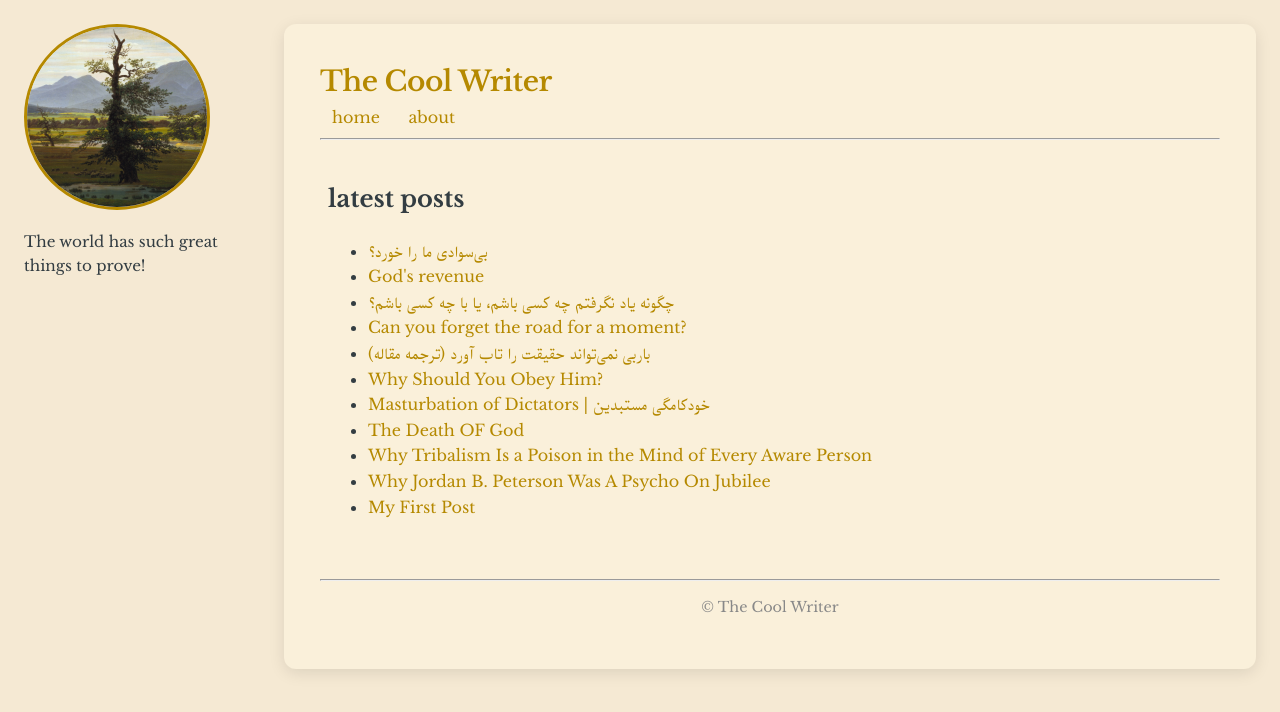
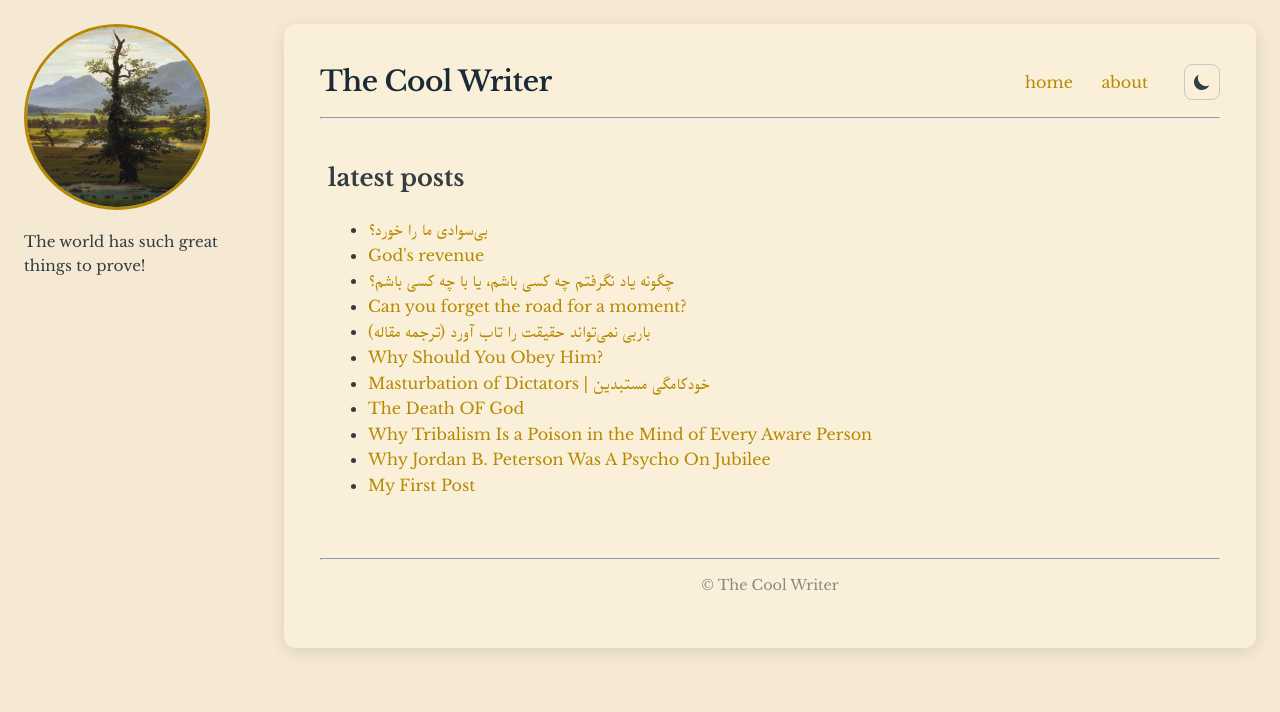
Before and after one commit to mahdikarimi1386339/mahdikarimi1386339.github.io, a Jekyll site: the page built from index.md, in a window 1280 px wide. Shown: the top 712 px of the page. Built offline with Jekyll 4.4.1, drawn with Linux system fonts in a browser that asks for light colours; some web fonts are replaced.

Commit message:
adding twilwind button

```diff
--- a/_includes/header.html
+++ b/_includes/header.html
@@ -1,10 +1,20 @@
-<header>
+<header class="main-header">
+    <div class="header-content">
         <h1>
-        <a href="{{ '/' | relative_url }}">{{ site.title }}</a>
+            <a id="website_title" href="{{ '/' | relative_url }}">{{ site.title }}</a>
         </h1>
+
+        <div class="nav-wrapper">
             <nav>
                 <a href="{{ '/' | relative_url }}">home</a>
                 <a href="{{ '/about' | relative_url }}">about</a>
             </nav>
+
+            <button id="theme-toggle" type="button" class="theme-btn">
+                <svg id="theme-toggle-dark-icon" class="hidden" viewBox="0 0 20 20" xmlns="http://www.w3.org/2000/svg"><path d="M17.293 13.293A8 8 0 016.707 2.707a8.001 8.001 0 1010.586 10.586z"></path></svg>
+                <svg id="theme-toggle-light-icon" class="hidden" viewBox="0 0 20 20" xmlns="http://www.w3.org/2000/svg"><path d="M10 2a1 1 0 011 1v1a1 1 0 11-2 0V3a1 1 0 011-1zm4 8a4 4 0 11-8 0 4 4 0 018 0zm-.464 4.95l.707.707a1 1 0 001.414-1.414l-.707-.707a1 1 0 00-1.414 1.414zm2.12-10.607a1 1 0 010 1.414l-.706.707a1 1 0 11-1.414-1.414l.707-.707a1 1 0 011.414 0zM17 11a1 1 0 100-2h-1a1 1 0 100 2h1zm-7 4a1 1 0 011 1v1a1 1 0 11-2 0v-1a1 1 0 011-1zM5.05 6.464A1 1 0 106.465 5.05l-.708-.707a1 1 0 00-1.414 1.414l.707.707zm1.414 8.486l-.707.707a1 1 0 01-1.414-1.414l.707-.707a1 1 0 011.414 1.414zM4 11a1 1 0 100-2H3a1 1 0 000 2h1z"></path></svg>
+            </button>
+        </div>
+    </div>
     <hr />
 </header>
--- a/_layouts/default.html
+++ b/_layouts/default.html
@@ -11,5 +11,45 @@
                 {% include footer.html %}
             </div>
         </div>
+        <!-- scripts for button -->
+        <script>
+            var themeToggleDarkIcon = document.getElementById('theme-toggle-dark-icon');
+            var themeToggleLightIcon = document.getElementById('theme-toggle-light-icon');
+            var themeToggleBtn = document.getElementById('theme-toggle');
+
+            // تغییر آیکون بر اساس وضعیت فعلی
+            if (localStorage.getItem('color-theme') === 'dark' || (!('color-theme' in localStorage) && window.matchMedia('(prefers-color-scheme: dark)').matches)) {
+                themeToggleLightIcon.classList.remove('hidden');
+                document.documentElement.classList.add('dark');
+            } else {
+                themeToggleDarkIcon.classList.remove('hidden');
+                document.documentElement.classList.remove('dark');
+            }
+
+            themeToggleBtn.addEventListener('click', function() {
+                // جابجایی آیکون‌ها
+                themeToggleDarkIcon.classList.toggle('hidden');
+                themeToggleLightIcon.classList.toggle('hidden');
+
+                // جابجایی کلاس Dark در تگ html و ذخیره در LocalStorage
+                if (localStorage.getItem('color-theme')) {
+                    if (localStorage.getItem('color-theme') === 'light') {
+                        document.documentElement.classList.add('dark');
+                        localStorage.setItem('color-theme', 'dark');
+                    } else {
+                        document.documentElement.classList.remove('dark');
+                        localStorage.setItem('color-theme', 'light');
+                    }
+                } else {
+                    if (document.documentElement.classList.contains('dark')) {
+                        document.documentElement.classList.remove('dark');
+                        localStorage.setItem('color-theme', 'light');
+                    } else {
+                        document.documentElement.classList.add('dark');
+                        localStorage.setItem('color-theme', 'dark');
+                    }
+                }
+            });
+        </script>
     </body>
 </html>
--- a/assets/css/style.css
+++ b/assets/css/style.css
@@ -1,35 +1,30 @@
-/* style.css - Enhanced for Jekyll */
-
 :root {
-  /* پالت رنگی بهبودیافته برای خواندن طولانی داستان */
-  /* الهام‌گرفته از Solarized، اما تیره‌تر و با کنتراست بهتر برای راحتی چشم */
-  /* light mode: زمینه گرم‌تر و کمی تیره‌تر برای کاهش خستگی چشم */
-  --bg-body: #f5e9d3;          /* کمی تیره‌تر از #fdf6e3، شبیه کاغذ قدیمی */
-  --bg-container: #faf0da;      /* زمینه اصلی محتوا، گرم و آرامش‌بخش */
-  --text-primary: #333d42;      /* متن اصلی تیره‌تر برای کنتراست بهتر */
-  --text-heading: #1a2b35;      /* عنوان‌ها تیره‌تر و برجسته‌تر */
-  --link-normal: #b58900;       /* طلايی گرم Solarized */
-  --link-hover: #d4a017;        /* هاور روشن‌تر و جذاب‌تر */
+  /* تنظیمات پیش‌فرض (Light Mode) */
+  --bg-body: #f5e9d3;
+  --bg-container: #faf0da;
+  --text-primary: #333d42;
+  --text-heading: #1a2b35;
+  --link-normal: #b58900;
+  --link-hover: #d4a017;
   --border-radius: 12px;
   --shadow: 0 4px 16px rgba(0, 0, 0, 0.1);
   --transition: all 0.25s ease;
   --spacing-sm: 0.75rem;
   --spacing-md: 1.5rem;
   --spacing-lg: 2.5rem;
-  --lines: #c8c8c8;             /* خطوط جداکننده ملایم‌تر */
+  --lines: #c8c8c8;
 }
 
-@media (prefers-color-scheme: dark) {
-  :root {
-    /* dark mode: زمینه تیره‌تر اما نه کاملاً سیاه، متن روشن اما نه سفید خالص برای جلوگیری از خستگی */
-    --bg-body: #00222b;         /* تیره‌تر از #073642، عمیق‌تر و آرام‌تر */
-    --bg-container: #002b36;    /* زمینه اصلی محتوا، شبیه Solarized اما تیره‌تر */
-    --text-primary: #d8d4c8;    /* متن اصلی کمی گرم‌تر و روشن‌تر از سفید (#eee8d5 → روشن‌تر) */
-    --text-heading: #f5f0e0;    /* عنوان‌ها برجسته‌تر و گرم */
-    --link-normal: #b58900;     /* طلايی همان برای ثبات */
-    --link-hover: #ffbf3a;      /* هاور روشن‌تر و انرژی‌بخش‌تر */
-    --lines: #3a4f58;           /* خطوط جداکننده تیره‌تر و هماهنگ */
-  }
+/* این بخش به جای @media قرار می‌گیرد */
+/* وقتی کلاس dark به تگ html اضافه شود، این استایل‌ها اعمال می‌شوند */
+html.dark {
+  --bg-body: #00222b;
+  --bg-container: #002b36;
+  --text-primary: #d8d4c8;
+  --text-heading: #f5f0e0;
+  --link-normal: #b58900;
+  --link-hover: #ffbf3a;
+  --lines: #3a4f58;
 }
 
 @font-face {
@@ -85,6 +80,15 @@ header h1 {
   color: var(--text-heading);
   margin: 0;
   letter-spacing: -0.5px;
+}
+
+#website_title:hover {
+  text-decoration: none;
+  color: inherit;
+}
+
+#website_title {
+  color: var(--text-heading);
 }
 
 .post-description {
@@ -310,3 +314,63 @@ nav a:hover::after {
 .post-content > hr {
   border-top: 1px solid var(--lines);
 }
+
+/* Theme Toggle Button */
+/* تنظیمات چیدمان هدر */
+.header-content {
+    display: flex;
+    justify-content: space-between; /* پخش کردن محتوا بین دو طرف */
+    align-items: center; /* تراز عمودی در وسط */
+    flex-wrap: wrap;
+    gap: var(--spacing-md);
+    margin-bottom: var(--spacing-sm);
+}
+
+.nav-wrapper {
+    display: flex;
+    align-items: center;
+    gap: var(--spacing-md);
+}
+
+/* استایل اختصاصی دکمه */
+.theme-btn {
+    background: transparent;
+    border: 1px solid var(--lines);
+    border-radius: 8px;
+    cursor: pointer;
+    padding: 6px;
+    width: 36px;
+    height: 36px;
+    display: flex;
+    align-items: center;
+    justify-content: center;
+    color: var(--text-primary);
+    transition: var(--transition);
+}
+
+.theme-btn:hover {
+    background-color: rgba(181, 137, 0, 0.1);
+    border-color: var(--link-normal);
+}
+
+.theme-btn svg {
+    width: 20px;
+    height: 20px;
+    fill: currentColor;
+}
+
+/* پنهان کردن آیکون‌ها در حالت غیرفعال */
+.hidden {
+    display: none !important;
+}
+
+/* اصلاح موبایل */
+@media (max-width: 480px) {
+    .header-content {
+        flex-direction: column;
+        text-align: center;
+    }
+    .nav-wrapper {
+        justify-content: center;
+    }
+}
```
Also changed, not shown: _layouts/post.html (+40 -0 lines), tailwind.config.js (added, +16 -0 lines), 15 other files. Lines whose indentation alone changed are shown as unchanged.
